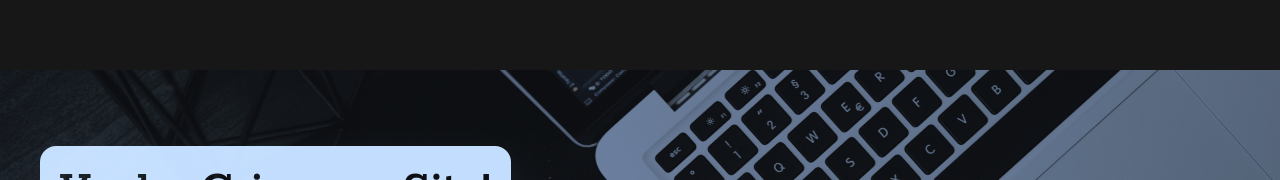
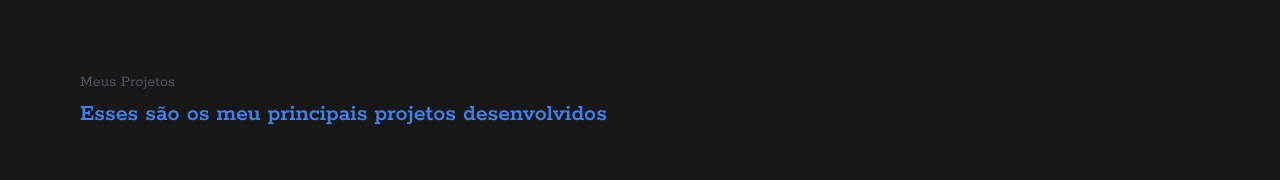
Before and after one commit to JackSSads/portifolio, a React (Create React App) app: page / in a window 1280 px wide. Shown: the part 2358-2538 px from the top of the page. Built offline with nearby package versions, Linux system fonts and the light colour scheme.

Commit message:
feat: iniciando criação do componente

```diff
--- a/src/components/Projects/index.js
+++ b/src/components/Projects/index.js
@@ -1,20 +1,25 @@
 /* Trabalho futuro de implementação dos meus projetos */
+
+import { CarroselProjects } from "../CarroselProjects";
 
 const Projects = () => {
     return (
-        <div className="hidden
-        /* flex flex-row justify-between items-center
-        mt-32 h-full */">
+        <div className="mt-32 h-full">
 
             <div className="text-left">
                 <p className="text-gray-600 text-24 mb-1">
                     Meus Projetos
                 </p>
                 <h2 className="
-                    text-blue-500 font-semibold text-2xl
-                    mb-16">
-                    Veja alguns projetos desenvolvidos
+                    text-blue-500 font-semibold text-2xl mb-16">
+                    Esses são os meu principais projetos desenvolvidos
                 </h2>
+            </div>
+            <div className="
+            w-full
+            h-52 sm:h-[380px] md:h-[450px]
+            rounded-md flex justify-center">
+                <CarroselProjects />
             </div>
         </div>
     );
```
